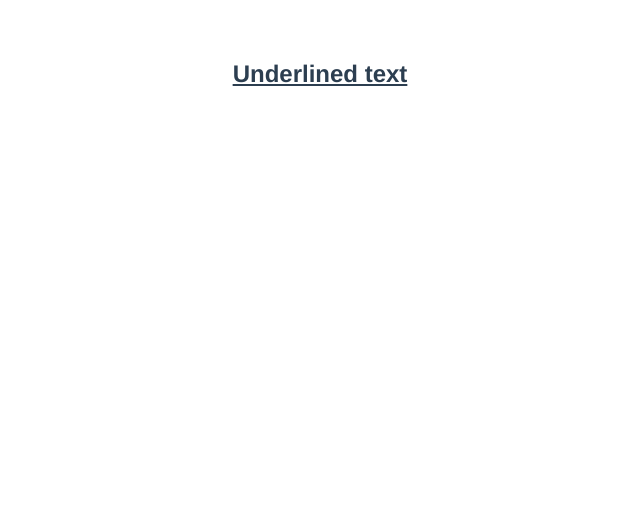
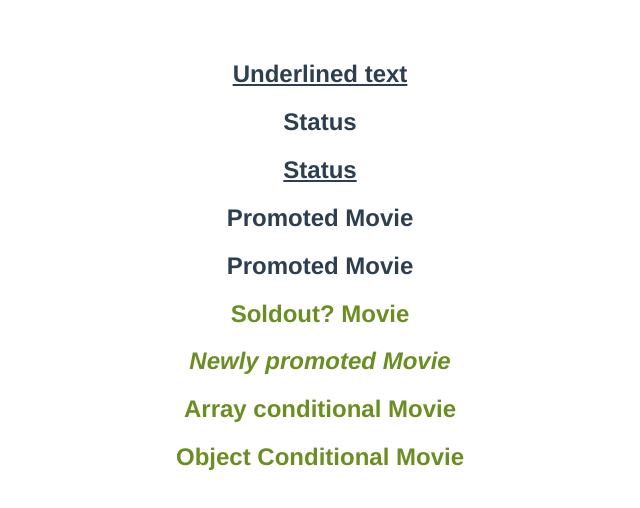
Before and after one commit to DataScientist2807/codevol_vuejs, a Vue app: page / in a window 1280 px wide. Shown: the top 508 px of the page, without its empty margins (320-960 px from the left). Built offline with nearby package versions, Linux system fonts and the light colour scheme.

Commit message:
Binding Classes

```diff
--- a/src/App.vue
+++ b/src/App.vue
@@ -1,5 +1,13 @@
 <template>
     <h2 class="underline">Underlined text</h2>
+    <h2 v-bind:class="status">Status</h2>
+    <h2 class="underline" v-bind:class="status">Status</h2>
+    <h2 v-bind:class="isPromoted && 'promoted'">Promoted Movie</h2>
+    <h2 v-bind:class="isNotPromoted && 'promoted'">Promoted Movie</h2>
+    <h2 v-bind:class="isSoldout ? 'sold-out' : 'new'">Soldout? Movie</h2>
+    <h2 v-bind:class="['new', 'promoted']">Newly promoted Movie</h2>
+    <h2 v-bind:class="[isPromoted && 'promoted', isSoldout ? 'sold-out' : 'new']">Array conditional Movie</h2>
+    <h2 :class="{promoted: isPromoted, new: !isSoldout, 'sold-out': isSoldout,}">Object Conditional Movie</h2>
 </template>
 
 <script>
@@ -7,7 +15,10 @@ export default {
   name: "App",
   data() {
     return {
-
+      status: 'danger',
+      isPromoted: false,
+      isNotPromoted: false,
+      isSoldout: false
     };
   },
 };
@@ -25,4 +36,13 @@ export default {
 .underline {
   text-decoration: underline;
 }
+.promoted {
+  font-style: italic;
+}
+.new {
+  color: olivedrab;
+}
+.sold-out {
+  color: red;
+}
 </style>
```
